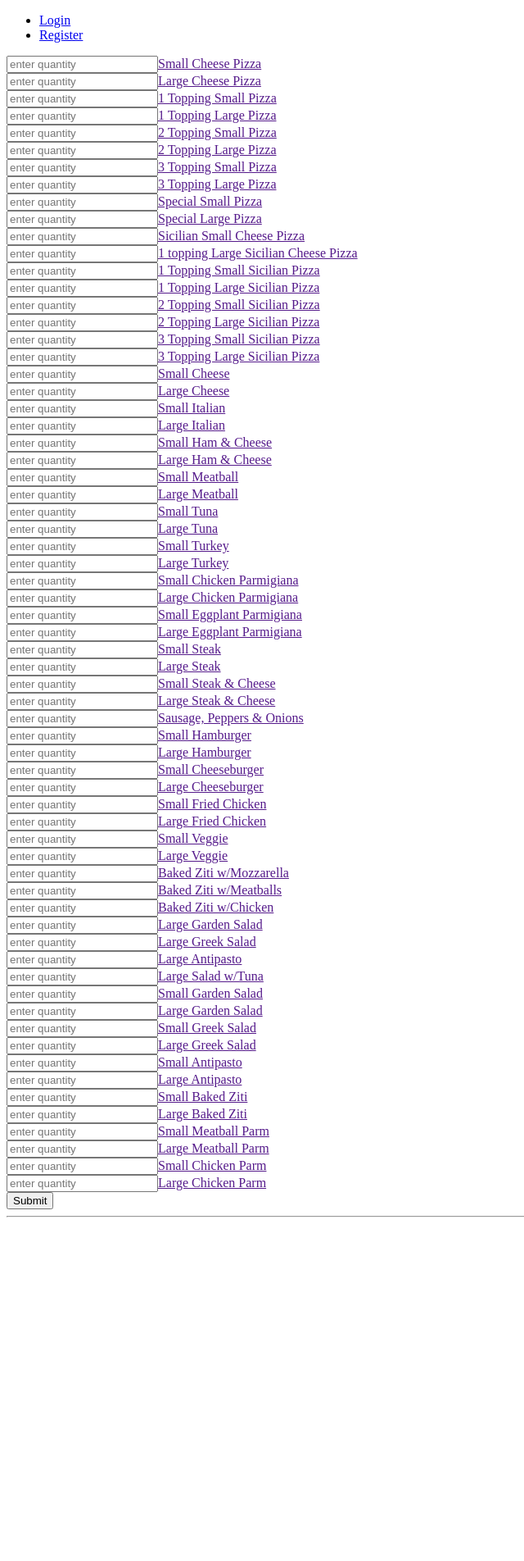
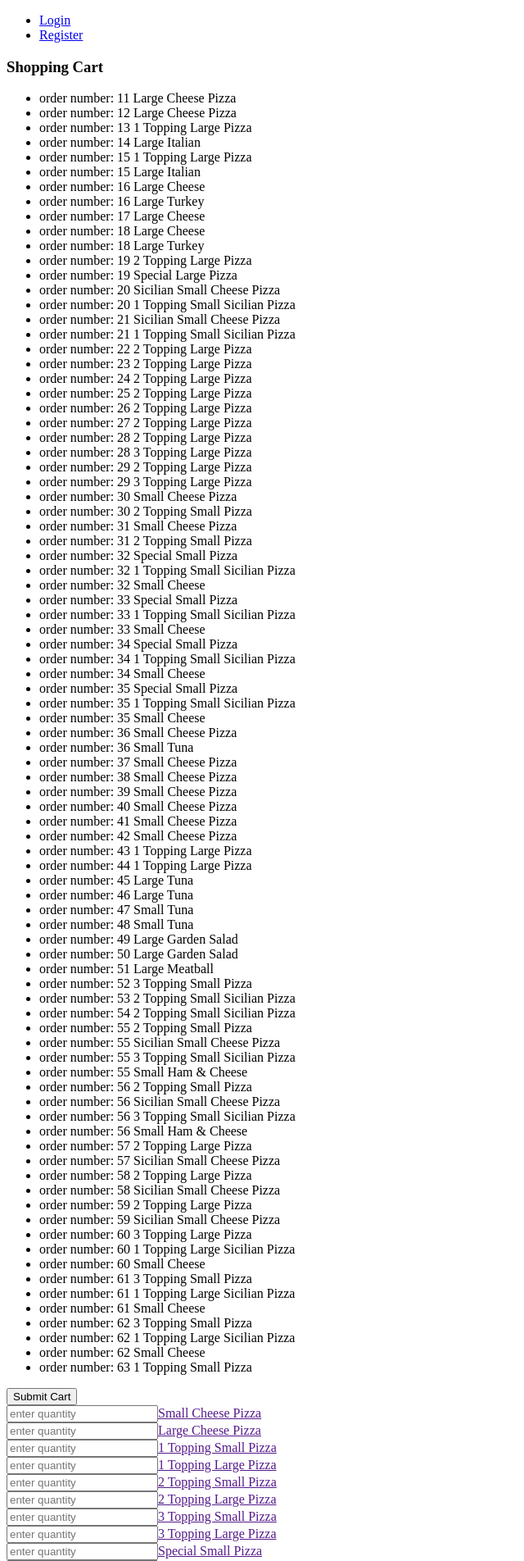
Before and after one commit to barnettech/project3, a Django app: page /order in a window 1280 px wide. Shown: the top 1904 px of the page at 82% size, without its empty margins (0-640 px from the left). Before the commit the page ends 1485 px from the top, so only its background shows below. Run offline with Django 3.2, Linux system fonts and the light colour scheme; data comes from the database, SQL or seed files in the repository; both versions use the stored data as it was after the commit.

Commit message:
shopping cart displaying, url setup in form to submit the cart

```diff
--- a/orders/models.py
+++ b/orders/models.py
@@ -74,9 +74,16 @@ class Order(models.Model):
     """
     #order_id corresponds to the Order_Number primary key
     order_number = models.ForeignKey(Order_Number, on_delete=models.CASCADE)
+    username = models.CharField(max_length=200, default='')
+    name = models.CharField(max_length=200, default='')
+    phone = models.CharField(max_length=200, default='')
+    MY_STATUSES = (
+        ('INCOMPLETE', 'incomplete'),
+        ('SUBMITTED', 'submitted'),
+        ('FILLED', 'filled'),
+    )
+    order_status = models.CharField(max_length=20, choices=MY_STATUSES, default='INCOMPLETE')
     title = models.CharField(max_length=200)
-    name = models.CharField(max_length=200)
-    phone = models.CharField(max_length=200)
     price = models.DecimalField(max_digits=20, decimal_places=2)
     MY_SIZES = (
         ('S', 'Small'),
--- a/orders/views.py
+++ b/orders/views.py
@@ -14,7 +14,6 @@ def index(request):
     return render(request, 'index.html', {})
 
 def signup(request):
-    print('here')
     if request.method == 'POST':
         form = UserCreationForm(request.POST)
         if form.is_valid():
@@ -41,6 +40,7 @@ def menu(request):
 
 def order_from_menu(request):
     food_list=Food.objects.all()
+    shopping_cart_food = {};
     # If this is a POST request then process the Form data
     if request.method == 'POST':
         ON = Order_Number()
@@ -48,28 +48,17 @@ def order_from_menu(request):
         for i in range(0,len(food_list)):
             data = request.POST.get('fooditem_' + str(i))
             if data:
-                print(data)
                 food = Food.objects.get(pk=i)
-                print(food)
-                O = Order(title=food, name=food, phone='888-777-7777', price='9.98', size='Large', food_type='PIZZA', order_number = ON)
+                persons_name = request.user.first_name + request.user.last_name
+                O = Order(title=food, username=request.user.username, name=persons_name, phone='888-777-7777', price='9.98', size='Large', food_type='PIZZA', order_number = ON)
                 O.save()
-           #print(data)
-        # Create a form instance and populate it with data from the request (binding):
-        #form = OrderFoodForm(request.POST)
+                #shopping_cart_food[food.title] = data
 
-        # Check if the form is valid:
-        #if form.is_valid():
-            # process the data in form.cleaned_data as required (here we just write it to the model due_back field)
-         #   food_list.name = form.cleaned_data['renewal_date']
-          #  food_list.save()
+    shopping_cart_food = Order.objects.filter(username=request.user.username, order_status='INCOMPLETE')
+    print(shopping_cart_food)
+    cart_count = Order.objects.filter(username=request.user.username, order_status='INCOMPLETE').count()
+    print(cart_count)
+    if cart_count < 1:
+        shopping_cart_food = 'Empty Cart'
 
-            # redirect to a new URL:
-            #return HttpResponseRedirect(reverse('menu') )
-
-    # If this is a GET (or any other method) create the default form.
-    else:
-        proposed_renewal_date = datetime.date.today() + datetime.timedelta(weeks=3)
-        #form = OrderFoodForm(initial={'renewal_date': proposed_renewal_date,})
-
-    #return render(request, 'order_food_form.html', {'form': form, 'food_list':food_list})
-    return render(request, 'order_food_form.html', {'food_list':food_list})
+    return render(request, 'order_food_form.html', {'food_list':food_list, 'shopping_cart_food':shopping_cart_food})
--- a/pinocchios/templates/order_food_form.html
+++ b/pinocchios/templates/order_food_form.html
@@ -1,13 +1,18 @@
 {% extends "base_generic.html" %}
 {% block content %}
+    <form action="submit_cart" method="post">
+      <div class="shopping-cart">
+        <h3>Shopping Cart</h3>
+        <ul>
+          {% for food in shopping_cart_food %}
+            <li>{{food}}</li>
+          {% endfor %}
 
-    <!--<form action="" method="post">
-        {% csrf_token %}
-        <table>
-        {{ form }}
-        </table>
-        <input type="submit" value="Submit" />
-    </form>-->
+        </ul>
+
+      </div>
+      <input type="submit" value="Submit Cart" />
+    </form>
 
     <form action="" method="post">
     {% csrf_token %}
```
Also changed, not shown: db.sqlite3, orders/migrations/0010_order_order_status.py (added), orders/migrations/0011_auto_20180728_1211.py (added), 1 other file.
